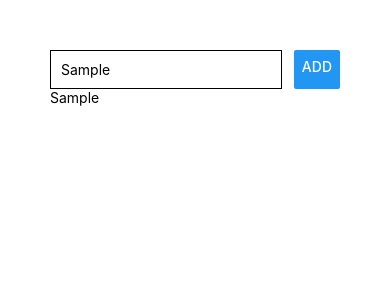
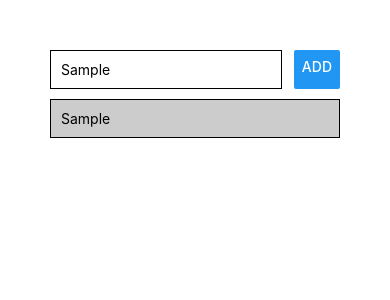
Before and after one commit to godomainz/react-native-practical-guide, a React Native app in the folder rn-complete-guide/: screen / in a window 390 px wide. Both pictures are taken after typing "Sample" into the empty fields and a click on the button "ADD". Shown: the top 300 px of the page. Built offline with nearby package versions, Linux system fonts and the light colour scheme.

Commit message:
29. Styling List Items

```diff
--- a/rn-complete-guide/App.tsx
+++ b/rn-complete-guide/App.tsx
@@ -21,7 +21,7 @@ export default function App() {
       </View>
       <View>
         {
-          courseGoals.map((goal:string, index: number)=> <Text key={index}>{goal}</Text>)
+          courseGoals.map((goal:string, index: number) => <View style={styles.listItem} key={index}><Text>{goal}</Text></View>)
         }
       </View>
     </View>
@@ -42,5 +42,12 @@ const styles = StyleSheet.create({
     borderBottomColor: 'black',
     borderWidth: 1,
     padding: 10
+  },
+  listItem: {
+    padding: 10,
+    marginVertical: 10,
+    backgroundColor: '#ccc',
+    borderColor: 'black',
+    borderWidth: 1
   }
 });
```
